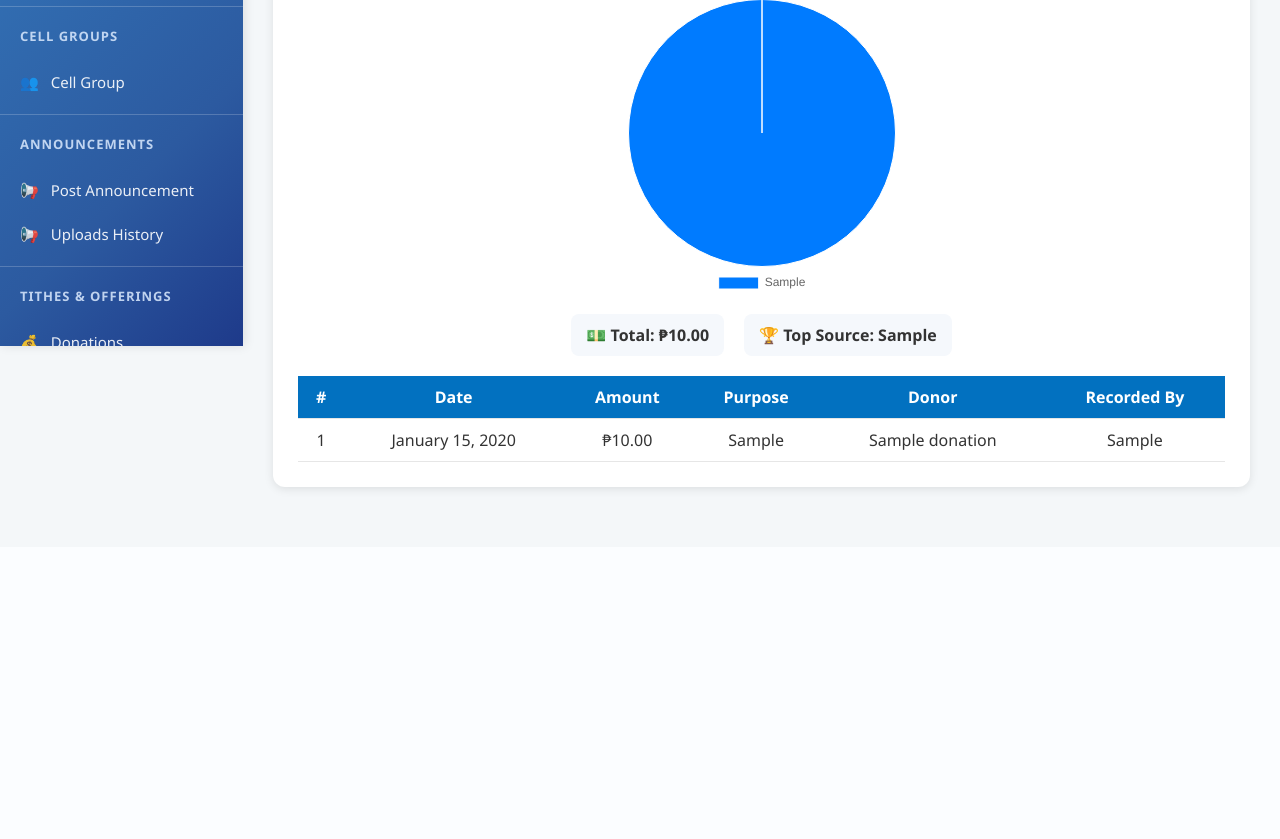
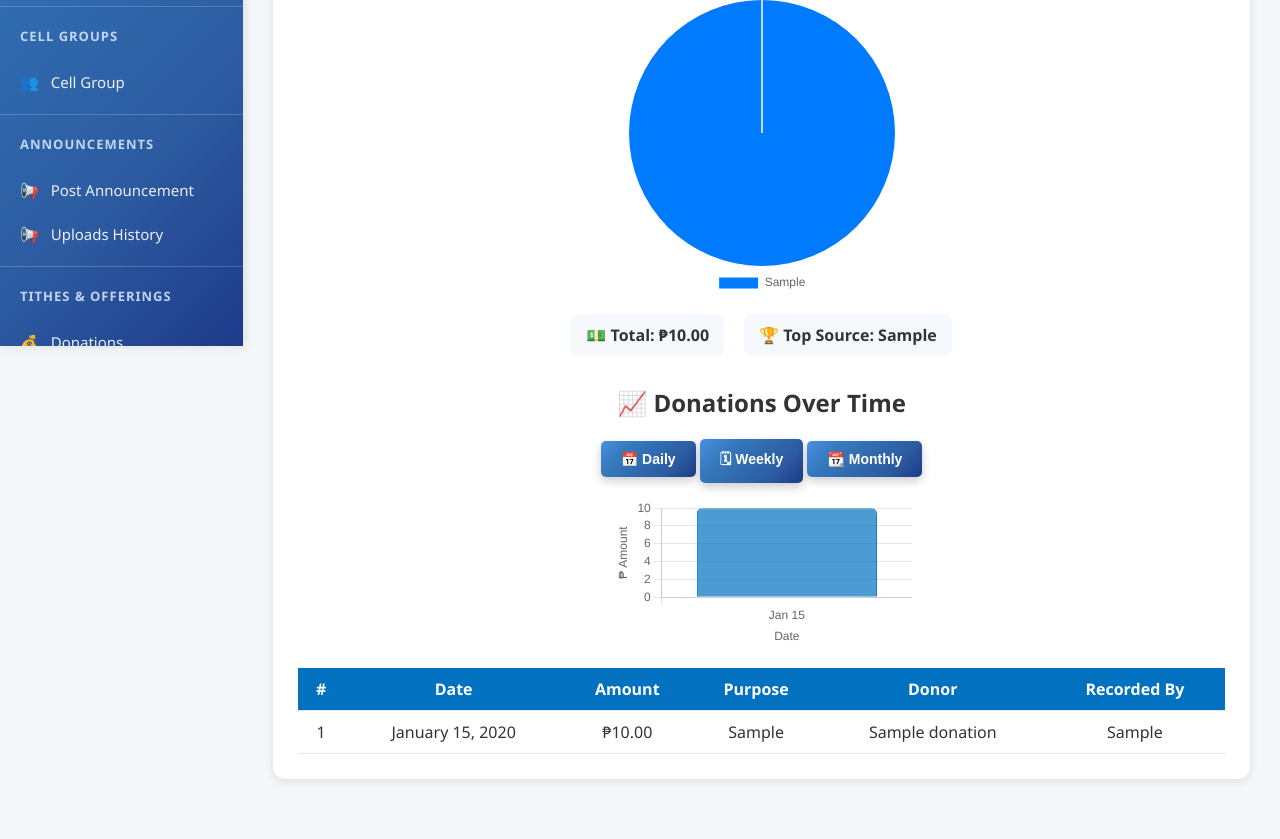
Before and after one commit to VienCode/church-management-system, a PHP site: page /donation_records.php in a window 1280 px wide. Shown: the part 494-1333 px from the top of the page. Before the commit the page ends 986 px from the top, so only its background shows below. Run offline with PHP 8.4, Linux system fonts and the light colour scheme; the visitor is signed in with stand-in values (Sample User, id 1); tables that the repository leaves empty or names only in its code hold one stand-in row (values such as "Sample post").

Commit message:
donations pages additions

```diff
--- a/donation_records.php
+++ b/donation_records.php
@@ -3,7 +3,7 @@ include 'database.php';
 include 'auth_check.php';
 restrict_to_roles([ROLE_ADMIN, ROLE_ACCOUNTANT]);
 
-// ✅ Handle Filters
+// ✅ Filters
 $search = trim($_GET['search'] ?? '');
 $purpose = trim($_GET['purpose'] ?? '');
 $start_date = $_GET['start_date'] ?? '';
@@ -37,7 +37,7 @@ if ($start_date && $end_date) {
     $types .= "ss";
 }
 
-// ✅ Fetch Donations
+// ✅ Fetch donations
 $sql = "SELECT * FROM donations WHERE $where ORDER BY donation_date DESC";
 $stmt = $mysqli->prepare($sql);
 if ($params) $stmt->bind_param($types, ...$params);
@@ -45,14 +45,14 @@ $stmt->execute();
 $result = $stmt->get_result();
 $donations = $result->fetch_all(MYSQLI_ASSOC);
 
-// ✅ Summary Stats
+// ✅ Stats
 $stats_sql = "SELECT COUNT(*) AS total_count, SUM(amount) AS total_sum, AVG(amount) AS avg_amount, MAX(amount) AS max_amount FROM donations WHERE $where";
 $stats_stmt = $mysqli->prepare($stats_sql);
 if ($params) $stats_stmt->bind_param($types, ...$params);
 $stats_stmt->execute();
 $stats = $stats_stmt->get_result()->fetch_assoc();
 
-// ✅ Chart Data (by Purpose)
+// ✅ Chart Data: Purpose Pie Chart
 $chart_sql = "SELECT purpose, SUM(amount) AS total FROM donations WHERE $where GROUP BY purpose ORDER BY total DESC";
 $chart_stmt = $mysqli->prepare($chart_sql);
 if ($params) $chart_stmt->bind_param($types, ...$params);
@@ -69,6 +69,26 @@ while ($row = $chart_result->fetch_assoc()) {
     $chart_values[] = $row['total'];
     $total_amount += $row['total'];
     if (!$top_source) $top_source = $row['purpose'];
+}
+
+// ✅ Bar Chart: Donations Over Time
+$trend_sql = "
+    SELECT DATE_FORMAT(donation_date, '%Y-%m-%d') AS day, SUM(amount) AS total
+    FROM donations
+    WHERE $where
+    GROUP BY day
+    ORDER BY day ASC
+";
+$trend_stmt = $mysqli->prepare($trend_sql);
+if ($params) $trend_stmt->bind_param($types, ...$params);
+$trend_stmt->execute();
+$trend_result = $trend_stmt->get_result();
+
+$trend_labels = [];
+$trend_values = [];
+while ($row = $trend_result->fetch_assoc()) {
+    $trend_labels[] = date('M j', strtotime($row['day']));
+    $trend_values[] = $row['total'];
 }
 ?>
 
@@ -156,6 +176,18 @@ th { background:#0271c0; color:#fff; }
             </div>
         </div>
 
+        <!-- NEW: Trend Chart -->
+        <div class="chart-section">
+            <h2>📈 Donations Over Time</h2>
+            <div style="margin-bottom:15px;">
+                <button class="primary-btn chart-toggle" data-interval="daily">📅 Daily</button>
+                <button class="secondary-btn chart-toggle" data-interval="weekly">🗓 Weekly</button>
+                <button class="secondary-btn chart-toggle" data-interval="monthly">📆 Monthly</button>
+            </div>
+            <canvas id="trendChart" style="max-width:800px; margin:auto;"></canvas>
+        </div>
+
+
         <!-- Table -->
         <table>
             <thead>
@@ -189,31 +221,102 @@ th { background:#0271c0; color:#fff; }
 
 <script src="https://cdn.jsdelivr.net/npm/chart.js"></script>
 <script>
-// ✅ Pie Chart for Purpose Breakdown
-const ctx = document.getElementById('purposeChart');
-new Chart(ctx, {
+let trendChart;
+
+// ✅ Initialize Bar Chart
+async function loadTrendChart(interval = 'daily') {
+    const response = await fetch('fetch_donation_trends.php?interval=' + interval);
+    const data = await response.json();
+
+    const labels = data.map(item => item.label);
+    const values = data.map(item => parseFloat(item.total));
+
+    if (trendChart) trendChart.destroy();
+
+    const ctx = document.getElementById('trendChart').getContext('2d');
+    trendChart = new Chart(ctx, {
+        type: 'bar',
+        data: {
+            labels,
+            datasets: [{
+                label: '₱ Donations (' + interval.charAt(0).toUpperCase() + interval.slice(1) + ')',
+                data: values,
+                backgroundColor: 'rgba(2, 113, 192, 0.7)',
+                borderColor: '#0271c0',
+                borderWidth: 1,
+                borderRadius: 5
+            }]
+        },
+        options: {
+            responsive: true,
+            plugins: {
+                legend: { display: false },
+                tooltip: {
+                    callbacks: {
+                        label: ctx => '₱ ' + ctx.formattedValue
+                    }
+                }
+            },
+            scales: {
+                y: { beginAtZero: true, title: { display: true, text: '₱ Amount' } },
+                x: { title: { display: true, text: 'Period' } }
+            }
+        }
+    });
+}
+
+// ✅ Toggle buttons
+document.querySelectorAll('.chart-toggle').forEach(btn => {
+    btn.addEventListener('click', e => {
+        document.querySelectorAll('.chart-toggle').forEach(b => b.classList.remove('primary-btn'));
+        e.target.classList.add('primary-btn');
+        loadTrendChart(e.target.dataset.interval);
+    });
+});
+
+// ✅ Load daily by default
+loadTrendChart();
+
+// ✅ Pie Chart (unchanged)
+new Chart(document.getElementById('purposeChart'), {
     type: 'pie',
     data: {
         labels: <?= json_encode($chart_labels) ?>,
         datasets: [{
             data: <?= json_encode($chart_values) ?>,
-            backgroundColor: [
-                '#007bff', '#28a745', '#ffc107', '#dc3545', '#6f42c1'
-            ],
+            backgroundColor: ['#007bff', '#28a745', '#ffc107', '#dc3545', '#6f42c1'],
             borderWidth: 1
         }]
     },
     options: {
         responsive: true,
+        plugins: { legend: { position: 'bottom' } }
+    }
+});
+
+// ✅ Bar Chart for Donations Over Time
+new Chart(document.getElementById('trendChart'), {
+    type: 'bar',
+    data: {
+        labels: <?= json_encode($trend_labels) ?>,
+        datasets: [{
+            label: 'Donations Over Time',
+            data: <?= json_encode($trend_values) ?>,
+            backgroundColor: 'rgba(2, 113, 192, 0.7)',
+            borderColor: '#0271c0',
+            borderWidth: 1,
+            borderRadius: 5
+        }]
+    },
+    options: {
+        responsive: true,
         plugins: {
-            legend: { position: 'bottom' },
-            tooltip: {
-                callbacks: {
-                    label: function(ctx) {
-                        return ctx.label + ': ₱' + ctx.formattedValue;
-                    }
-                }
-            }
+            legend: { display: false },
+            tooltip: { callbacks: { label: (ctx) => '₱' + ctx.formattedValue } }
+        },
+        scales: {
+            y: { beginAtZero: true, title: { display: true, text: '₱ Amount' } },
+            x: { title: { display: true, text: 'Date' } }
         }
     }
 });
--- /dev/null
+++ b/fetch_donation_trends.php
@@ -0,0 +1,48 @@
+<?php
+include 'database.php';
+include 'auth_check.php';
+restrict_to_roles([ROLE_ADMIN, ROLE_ACCOUNTANT]);
+
+$interval = $_GET['interval'] ?? 'daily';
+
+switch ($interval) {
+    case 'weekly':
+        $sql = "
+            SELECT YEARWEEK(donation_date, 1) AS period,
+                   CONCAT('Week ', WEEK(donation_date, 1)) AS label,
+                   SUM(amount) AS total
+            FROM donations
+            GROUP BY period
+            ORDER BY MIN(donation_date) ASC
+        ";
+        break;
+    case 'monthly':
+        $sql = "
+            SELECT DATE_FORMAT(donation_date, '%Y-%m') AS period,
+                   DATE_FORMAT(donation_date, '%b %Y') AS label,
+                   SUM(amount) AS total
+            FROM donations
+            GROUP BY period
+            ORDER BY MIN(donation_date) ASC
+        ";
+        break;
+    default: // daily
+        $sql = "
+            SELECT DATE(donation_date) AS period,
+                   DATE_FORMAT(donation_date, '%b %e') AS label,
+                   SUM(amount) AS total
+            FROM donations
+            GROUP BY period
+            ORDER BY period ASC
+        ";
+        break;
+}
+
+$result = $mysqli->query($sql);
+$data = [];
+while ($row = $result->fetch_assoc()) {
+    $data[] = $row;
+}
+
+header('Content-Type: application/json');
+echo json_encode($data);
--- a/includes/sidebar.php
+++ b/includes/sidebar.php
@@ -40,6 +40,7 @@
         <li class="nav-divider"></li>
             <li class="nav-section">Tithes & Offerings</li>
             <li><a href="donations.php" class="<?= basename($_SERVER['PHP_SELF']) == 'donations.php' ? 'active' : '' ?>"><span>💰</span> Donations</a></li>
+            <li><a href="donation_records.php" class="<?= basename($_SERVER['PHP_SELF']) == 'donation_records.php' ? 'active' : '' ?>"><span>💰</span> Donation Records</a></li>
         <?php endif; ?>
 
         <?php if (can_access([ROLE_ACCOUNTANT, ROLE_ADMIN])): ?>
```
